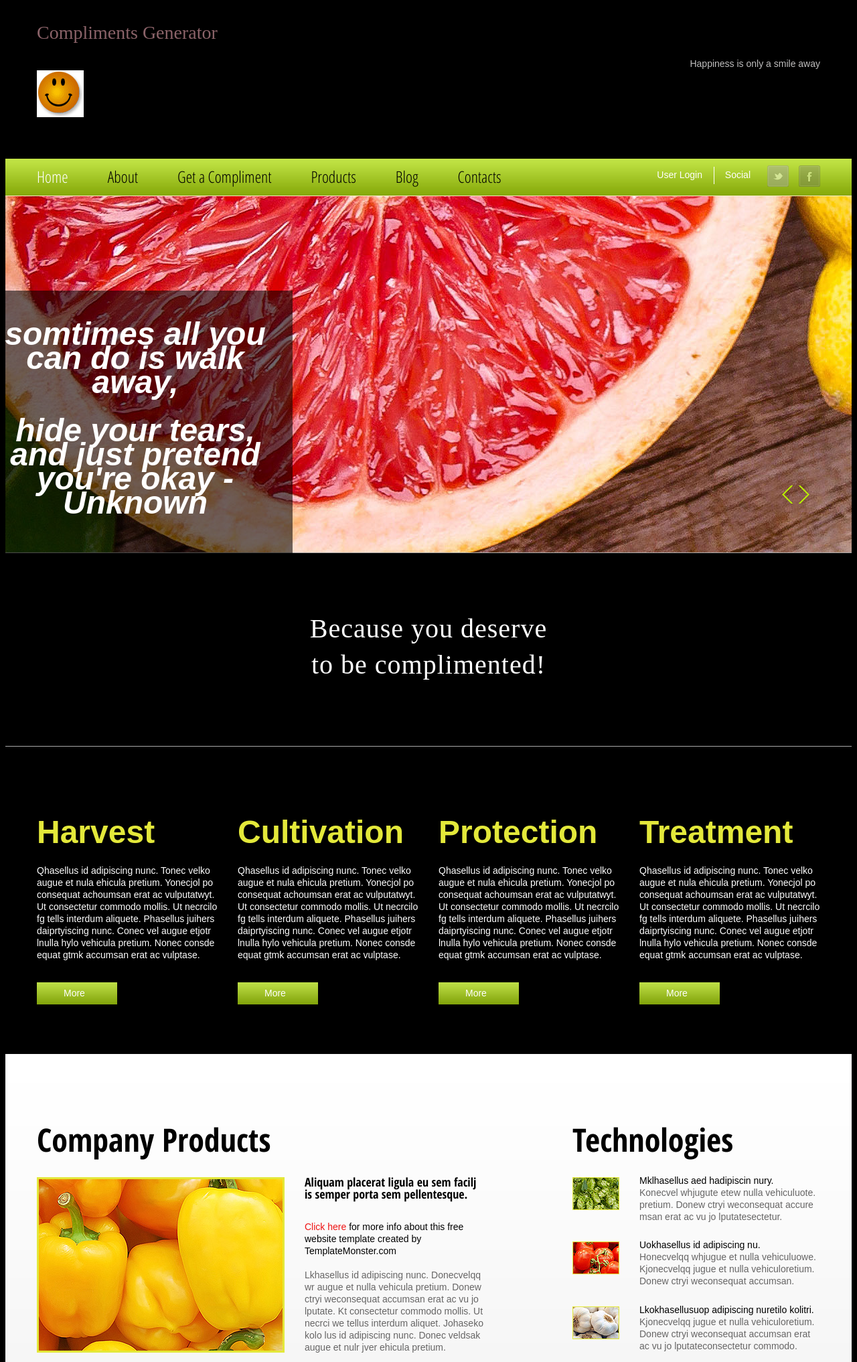
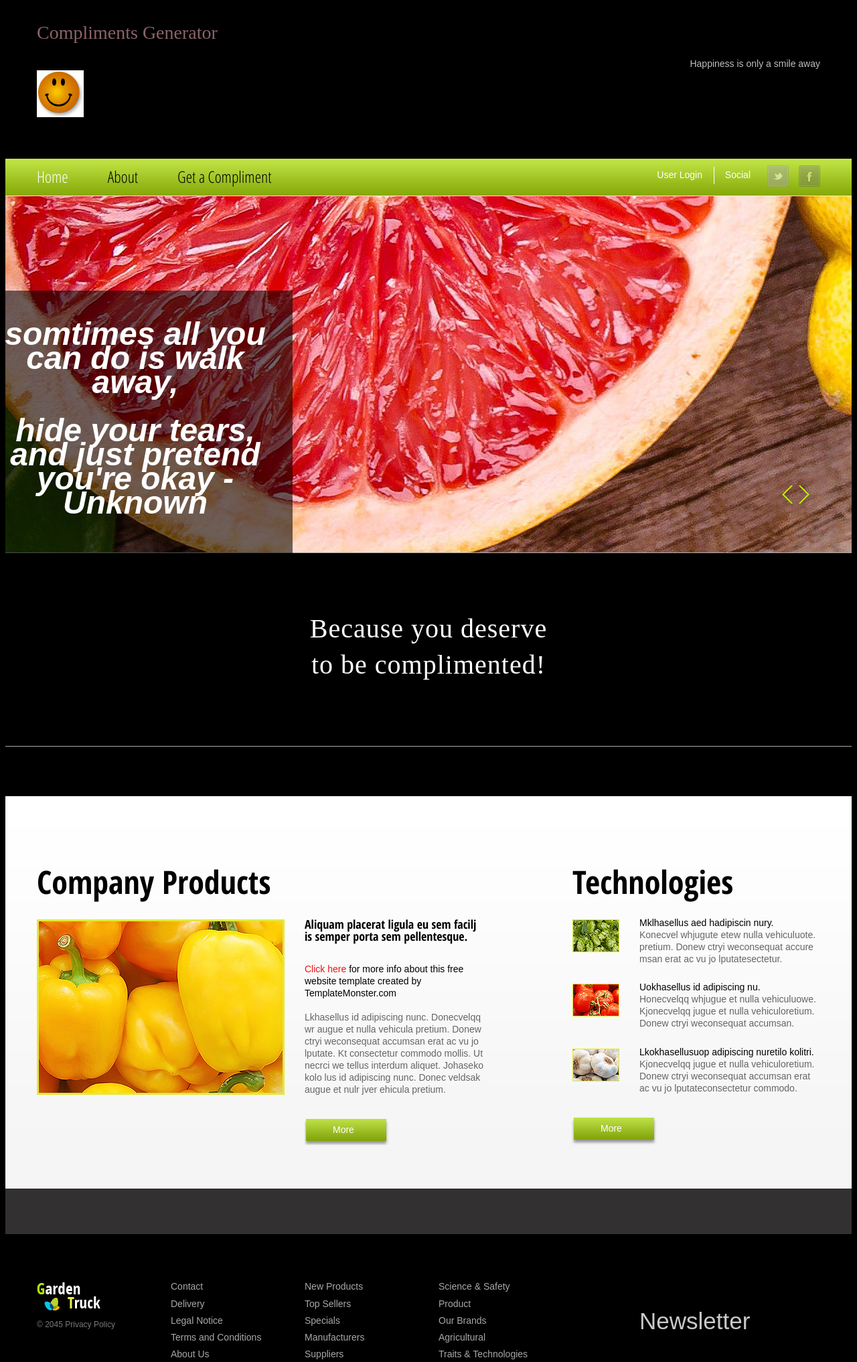
Before and after one commit to drussel2/compliment, a Flask app: page / in a window 1280 px wide. Shown: the top 2034 px of the page at 67% size. Run offline with Flask 2, Linux system fonts and the light colour scheme; some libraries are stand-ins or nearby versions; some web fonts are replaced.

Commit message:
Update index.html

```diff
--- a/templates/index.html
+++ b/templates/index.html
@@ -71,6 +71,7 @@ $(window).load(
     <div class="grid_12">
       <div class="h_phone">Happiness is only a smile away</div>
       <h1>Compliments Generator</h1><h1><a href="/"><img src="static/img/Smiley_kabelsalat.gif" alt=""></a></h1>
+      <p></p>
       <div class="clear"></div>
     </div>
     <div class="clear"></div>
@@ -85,9 +86,6 @@ $(window).load(
             <li class="current"><a href="/">Home</a></li>
             <li class="with_ul"><a href="/about">About</a></li>
             <li><a href="/compliment">Get a Compliment</a></li>
-            <li><a href="products.html">Products</a></li>
-            <li><a href="/blog">Blog</a></li>
-            <li><a href="contacts.html">Contacts</a></li>
           </ul>
         </nav>
         <div class="clear"></div>
@@ -139,25 +137,7 @@ $(window).load(
     </div>
 
 
-    <div class="container_12">
-      <div class="grid_3">
-        <h3>Harvest</h3>
-        <div class="col1">Qhasellus id adipiscing nunc. Tonec velko augue et nula ehicula pretium. Yonecjol po consequat achoumsan erat ac vulputatwyt. Ut consectetur commodo mollis. Ut necrcilo fg tells interdum aliquete. Phasellus juihers daiprtyiscing nunc. Conec vel augue etjotr lnulla hylo vehicula pretium. Nonec consde equat gtmk accumsan erat ac vulptase.</div>
-        <a href="#" class="btn">More</a> </div>
-      <div class="grid_3">
-        <h3>Cultivation</h3>
-        <div class="col1">Qhasellus id adipiscing nunc. Tonec velko augue et nula ehicula pretium. Yonecjol po consequat achoumsan erat ac vulputatwyt. Ut consectetur commodo mollis. Ut necrcilo fg tells interdum aliquete. Phasellus juihers daiprtyiscing nunc. Conec vel augue etjotr lnulla hylo vehicula pretium. Nonec consde equat gtmk accumsan erat ac vulptase.</div>
-        <a href="#" class="btn">More</a> </div>
-      <div class="grid_3">
-        <h3>Protection</h3>
-        <div class="col1">Qhasellus id adipiscing nunc. Tonec velko augue et nula ehicula pretium. Yonecjol po consequat achoumsan erat ac vulputatwyt. Ut consectetur commodo mollis. Ut necrcilo fg tells interdum aliquete. Phasellus juihers daiprtyiscing nunc. Conec vel augue etjotr lnulla hylo vehicula pretium. Nonec consde equat gtmk accumsan erat ac vulptase.</div>
-        <a href="#" class="btn">More</a> </div>
-      <div class="grid_3">
-        <h3>Treatment</h3>
-        <div class="col1">Qhasellus id adipiscing nunc. Tonec velko augue et nula ehicula pretium. Yonecjol po consequat achoumsan erat ac vulputatwyt. Ut consectetur commodo mollis. Ut necrcilo fg tells interdum aliquete. Phasellus juihers daiprtyiscing nunc. Conec vel augue etjotr lnulla hylo vehicula pretium. Nonec consde equat gtmk accumsan erat ac vulptase.</div>
-        <a href="#" class="btn">More</a> </div>
-      <div class="clear"></div>
-    </div>
+
   </div>
   <div class="white">
     <div class="container_12">
```
